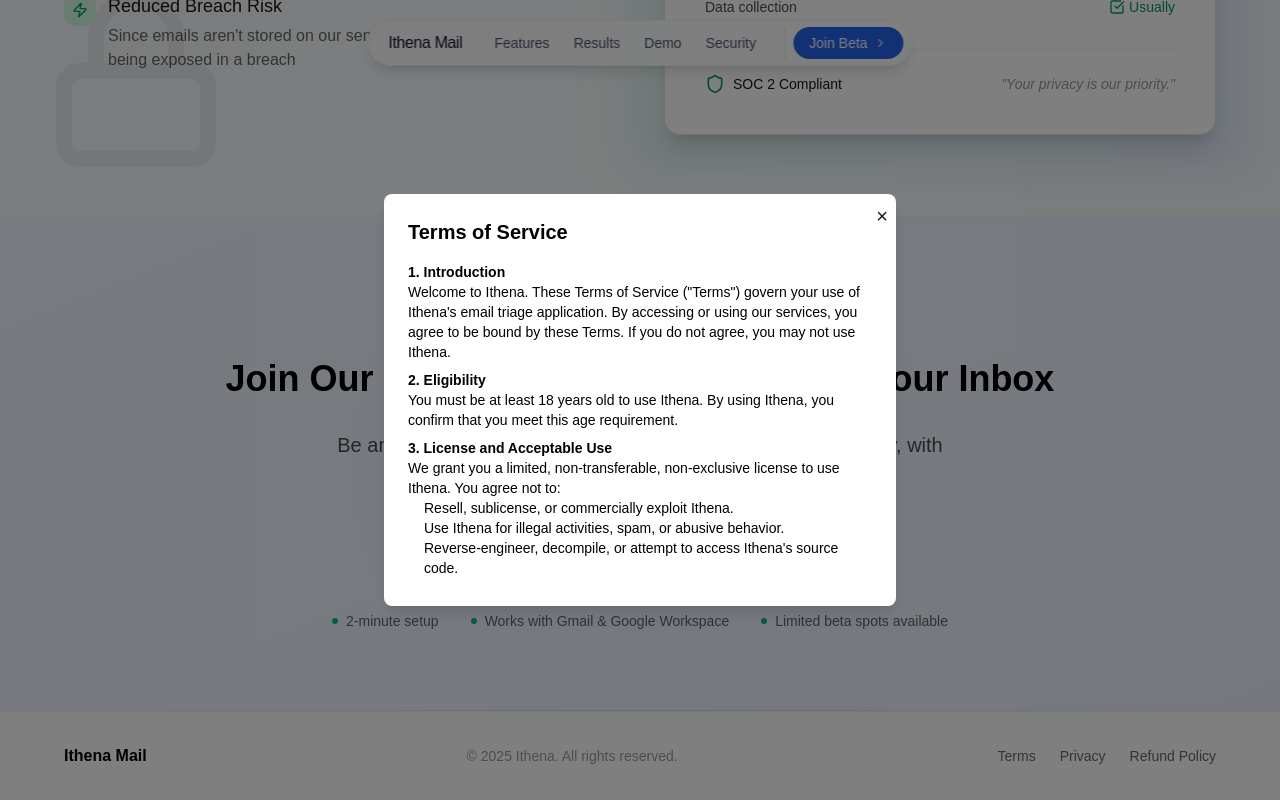
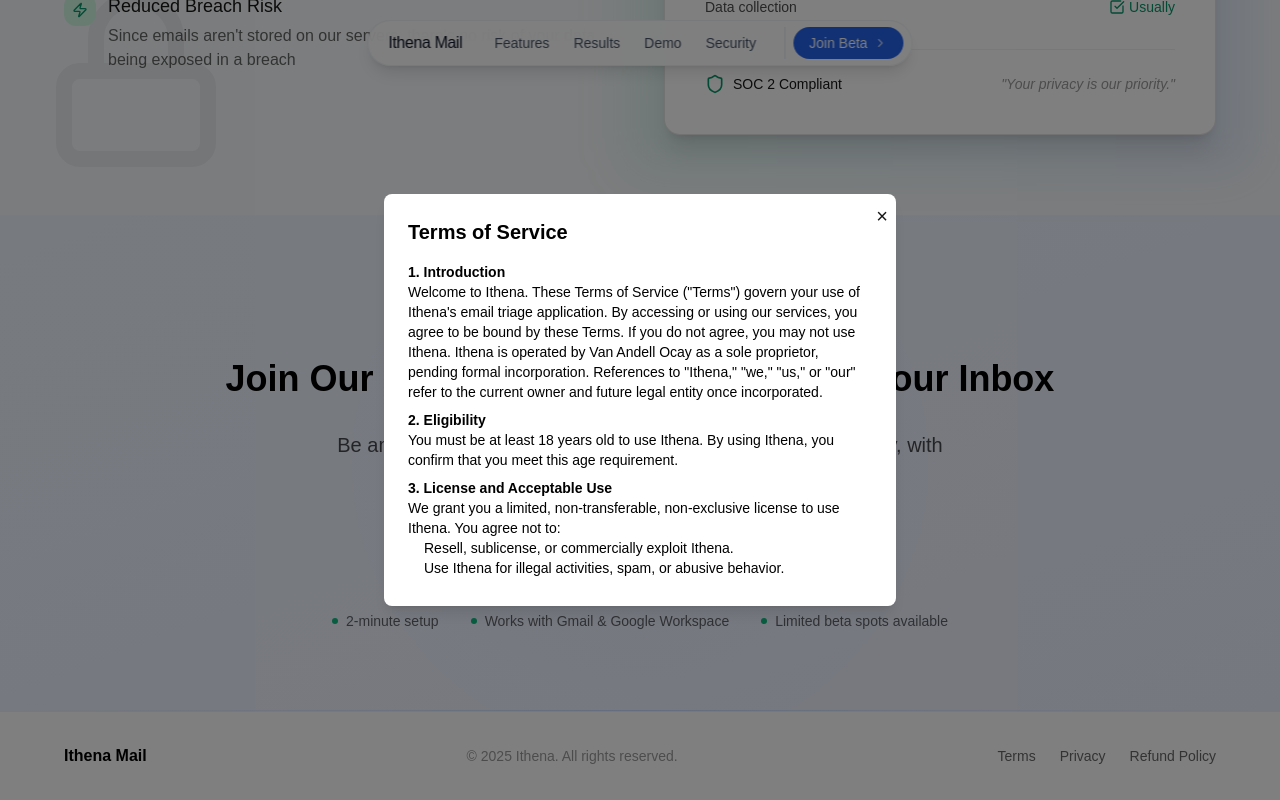
Before and after one commit to Kevandrew/Kevandrew.github.io, a Next.js app in the folder landing/: page / in a window 1280 px wide. Both pictures are taken after a click on the button "Terms". Shown: the part 4558-5358 px from the top of the page. Built offline with nearby package versions, Linux system fonts and the light colour scheme.

Commit message:
Added name, for verification with Paddle

```diff
--- a/landing/src/app/landing/Footer.tsx
+++ b/landing/src/app/landing/Footer.tsx
@@ -68,10 +68,9 @@
                   <div className="mb-2">
                     <strong>1. Introduction</strong>
                     <br />
-                    Welcome to Ithena. These Terms of Service ("Terms") govern your use of
-                    Ithena's email triage application. By accessing or using our services,
-                    you agree to be bound by these Terms. If you do not agree, you may not
-                    use Ithena.
+                    Welcome to Ithena. These Terms of Service ("Terms") govern your use of Ithena's email triage application. By accessing or using our services, you agree to be bound by these Terms. If you do not agree, you may not use Ithena.
+
+Ithena is operated by Van Andell Ocay as a sole proprietor, pending formal incorporation. References to "Ithena," "we," "us," or "our" refer to the current owner and future legal entity once incorporated.
                   </div>
                   <div className="mb-2">
                     <strong>2. Eligibility</strong>
```
